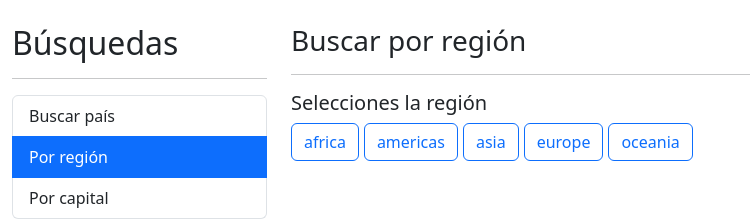
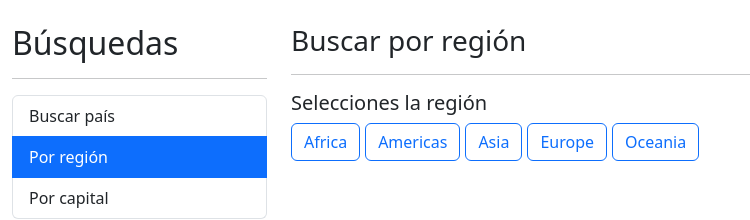
Before and after one commit to karlozjaramillo/curso-angular-paisesApp, an Angular app: page /region in a window 1280 px wide. Shown: the top 220 px of the page, without its empty margins (0-750 px from the left). Built offline with nearby package versions, Linux system fonts and the light colour scheme.

Commit message:
Clases de CSS condicionales

```diff
--- a/src/app/pais/pages/por-region/por-region.component.html
+++ b/src/app/pais/pages/por-region/por-region.component.html
@@ -15,10 +15,10 @@
 
     <button
       *ngFor="let region of regiones"
-      class="btn btn-outline-primary mr-1"
+      [class]="getClaseCSS(region)"
       (click)="activarRegion(region)"
     >
-      {{ region }}
+      {{ region | titlecase }}
     </button>
   </div>
 </div>
--- a/src/app/pais/pages/por-region/por-region.component.ts
+++ b/src/app/pais/pages/por-region/por-region.component.ts
@@ -9,6 +9,12 @@ export class PorRegionComponent {
   regiones: string[] = ['africa', 'americas', 'asia', 'europe', 'oceania'];
   regionActiva: string = '';
 
+  getClaseCSS(region: string): string {
+    return region === this.regionActiva
+      ? 'btn btn-primary mr-1'
+      : 'btn btn-outline-primary mr-1';
+  }
+
   activarRegion(region: string) {
     this.regionActiva = region;
 
```
